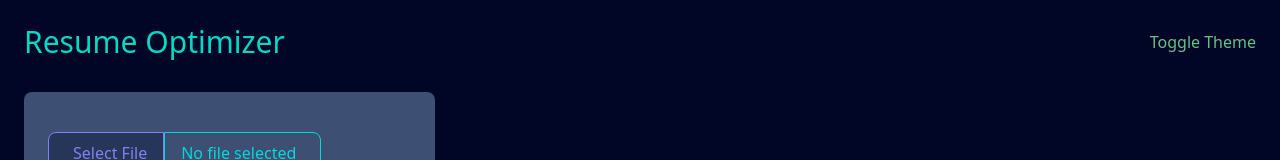
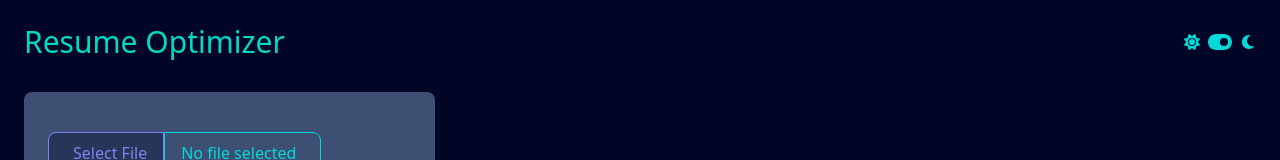
Before and after one commit to tatooin6/resume_optimization_frontend, a React (Vite) app: page / in a window 1280 px wide. Shown: the top 160 px of the page. Built offline with nearby package versions, Linux system fonts and the light colour scheme.

Commit message:
Update ThemeSwitcher icon

```diff
--- a/src/components/atoms/ThemeSwitcher.tsx
+++ b/src/components/atoms/ThemeSwitcher.tsx
@@ -1,4 +1,5 @@
 import { useState, useEffect } from "react";
+import { FaToggleOff, FaToggleOn, FaMoon, FaSun } from "react-icons/fa6";
 
 export function ThemeSwitcher() {
   const [isDark, setIsDark] = useState(true);
@@ -22,8 +23,12 @@ export function ThemeSwitcher() {
   };
 
   return (
-    <button onClick={toggleTheme} className="text-primary dark:text-primary">
-      Toggle Theme
-    </button>
+    <div className="flex flex-row items-center justify-between gap-2 text-primary dark:text-text-dark">
+      <FaSun />
+      <button onClick={toggleTheme} className="text-2xl">
+        {isDark ? <FaToggleOn /> : <FaToggleOff />}
+      </button>
+      <FaMoon />
+    </div>
   );
 }
```
